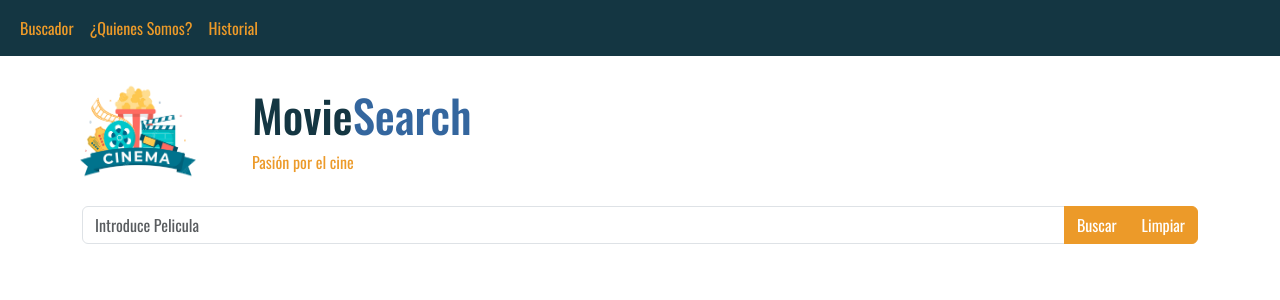
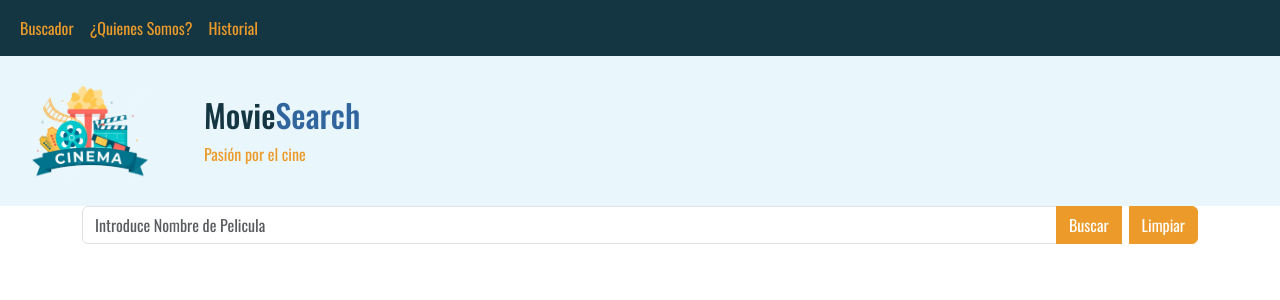
Before and after one commit to RFerreiraN/movie-search-react, a React (Vite) app: page / in a window 1280 px wide. Shown: the top 300 px of the page. Built offline with nearby package versions, Linux system fonts and the light colour scheme.

Commit message:
crearemos componente para detalles de las peliculas

```diff
--- a/src/BuscadorPeliculas.jsx
+++ b/src/BuscadorPeliculas.jsx
@@ -5,6 +5,7 @@ import { Buscador } from './Routes/Buscador'
 import { Historial } from './Routes/Historial'
 import { About } from './Routes/About'
 import { Logo } from './Components/Logo'
+import { Detalles } from './Routes/Detalles'
 
 export const BuscadorPeliculas = () => {
   return (
@@ -16,6 +17,7 @@ export const BuscadorPeliculas = () => {
           <Route path='/buscador' element={ <Buscador/> }/>
           <Route path='/about' element={ <About/> }/>
           <Route path='/historial' element={ <Historial/> }/>
+          <Route path='/detalles/:id' element={ <Detalles/> }/>
           <Route path='/*' element={ <Navigate to = '/'/> }/>
         </Routes>
     </>
--- a/src/Components/Logo.jsx
+++ b/src/Components/Logo.jsx
@@ -2,11 +2,19 @@ import React from 'react'
 
 export const Logo = () => {
   return (
-    <div >
-      <div className='container-logo d-flex align-items-center justify-content-start px-5'>
-        <img src='src/assets/fondo-cine.png' alt='logo' width={"180"} height={"150"} />
-        <div className="ms-4 d-flex flex-column">
-          <h1>Movie<span>Search</span></h1>
+    <div className="w-100">
+      <div className="container-logo d-flex flex-wrap align-items-center justify-content-center justify-content-md-start text-center text-md-start">
+        <img
+          src="src/assets/fondo-cine.png"
+          alt="logo"
+          width="180"
+          height="150"
+          className="mb-2 mb-md-0"
+        />
+        <div className="ms-md-4 d-flex flex-column">
+          <h1 className="fs-2 fs-md-1">
+            Movie<span>Search</span>
+          </h1>
           <p className="mb-0">Pasión por el cine</p>
         </div>
       </div>
--- a/src/Routes/Buscador.jsx
+++ b/src/Routes/Buscador.jsx
@@ -1,4 +1,5 @@
 import { useState } from 'react';
+import { NavLink } from 'react-router-dom';
 
 let apiKey = '755ce7a7d4fe1b26cff21b7995d49852';
 let urlApi = 'https://api.themoviedb.org/3/search/movie';
@@ -14,8 +15,10 @@ export const Buscador = () => {
 
   const onSubmitForm = (e) => {
     e.preventDefault()
-    if (busqueda.trim().length === 0) return
-    console.log(busqueda)
+    if (busqueda.trim().length === 0) {
+      alert('Debes introducir un nombre de pelicula')
+      return
+    }
     fetchPeliculas()
     setBusqueda("")
   };
@@ -24,17 +27,23 @@ export const Buscador = () => {
     try {
       const response = await fetch(`${urlApi}?api_key=${apiKey}&query=${busqueda}`)
       const data = await response.json()
+      if(data.results.length === 0){
+        alert('No se encontraron peliculas que coincidan con esa búsqueda')
+      }
       setPeliculas(data.results)
-      console.log(data)
+
     } catch (error) {
       console.error('Ha ocurrido el siguiente error: ', error)
     }
   }
 
+  const resetBusqueda = () =>{
+    setBusqueda("")
+    setPeliculas([])
+  }
 
   return (
     <div className="container mb-5">
-
       <div className="d-flex justify-content-center mb-4">
         <form className="w-100 w-md-50" onSubmit={onSubmitForm}>
           <div className="input-group">
@@ -42,12 +51,12 @@ export const Buscador = () => {
               type="text"
               className="form-control"
               name="busqueda"
-              placeholder="Introduce Pelicula"
+              placeholder="Introduce Nombre de Pelicula"
               value={busqueda}
               onChange={handleInput}
             />
-            <button type="submit" className="btn btn-primary">Buscar</button>
-            <button type="submit" className="btn btn-primary">Limpiar</button>
+            <button type="submit" className="btn btn-primary me-2">Buscar</button>
+            <button type="button" className="btn btn-primary" onClick={resetBusqueda}>Limpiar</button>
           </div>
         </form>
       </div>
@@ -76,7 +85,7 @@ export const Buscador = () => {
                   }}>
                   {item.overview}
                 </p>
-                <a href="#" className="btn btn-primary mt-auto">Ver detalle</a>
+                <NavLink to={'/detalles'} className="btn btn-primary mt-auto">Ver detalle</NavLink>
               </div>
             </div>
           </div>
--- /dev/null
+++ b/src/Routes/Detalles.jsx
@@ -0,0 +1,9 @@
+import React from 'react'
+
+export const Detalles = () => {
+  return (
+    <div className='container'>
+      <h1>Componente de detalles</h1>
+    </div>
+  )
+}
--- a/src/index.css
+++ b/src/index.css
@@ -156,7 +156,7 @@ body{
 }
 
 .container-logo{
-    background-color: var(--bs--info);
+    background-color: var(--bs-info);
 }
 
 .container-logo img {
```
